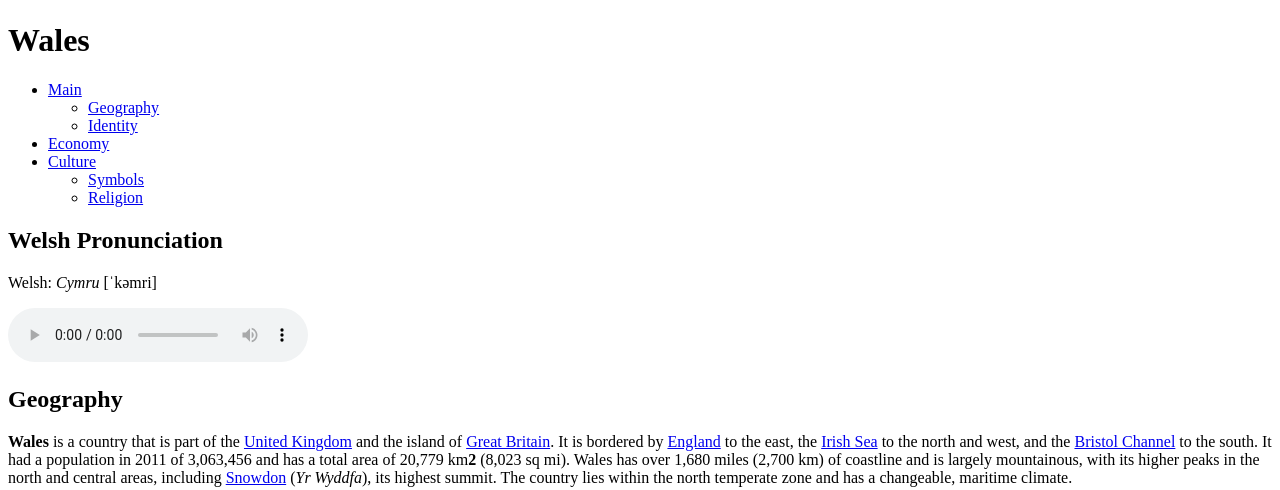
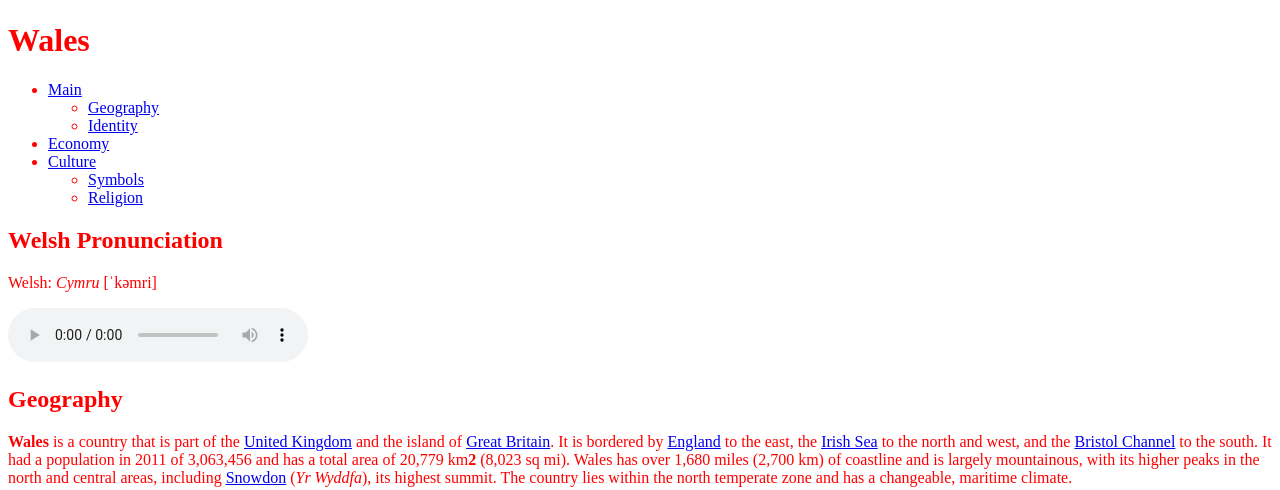
Before and after one commit to srangara/MWD, a plain HTML site: page index.html in a window 1280 px wide. Shown: the part 319-809 px from the top of the page. Drawn offline with Linux system fonts and the light colour scheme.

Commit message:
Add files via upload

```diff
--- a/index.html
+++ b/index.html
@@ -3,6 +3,7 @@
 	<head>
 		<meta charset="UTF-8">
 		<title>Wales</title>
+		<link rel="stylesheet" type="text/css" href="main.css">
 	</head>
 	<body>
 		<header>
--- /dev/null
+++ b/main.css
@@ -0,0 +1,3 @@
+body {
+	color:red;
+}
```
